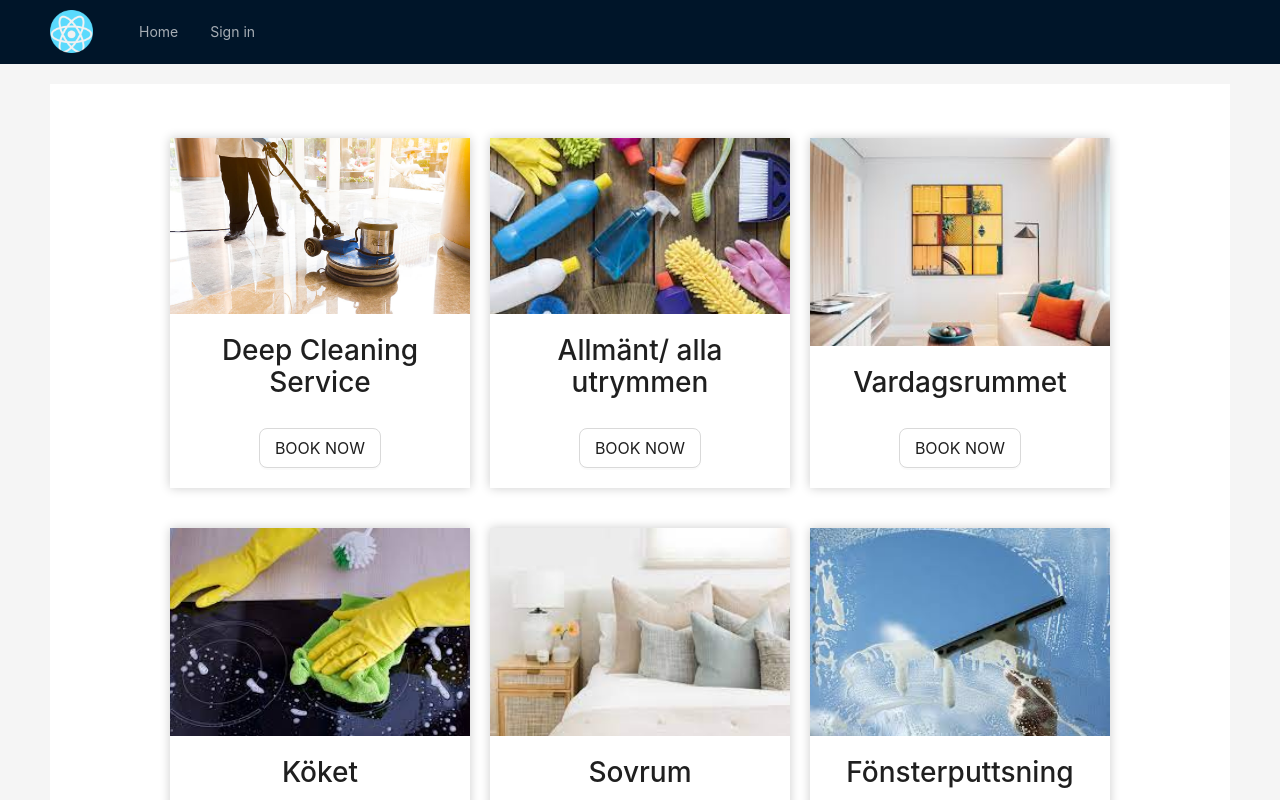
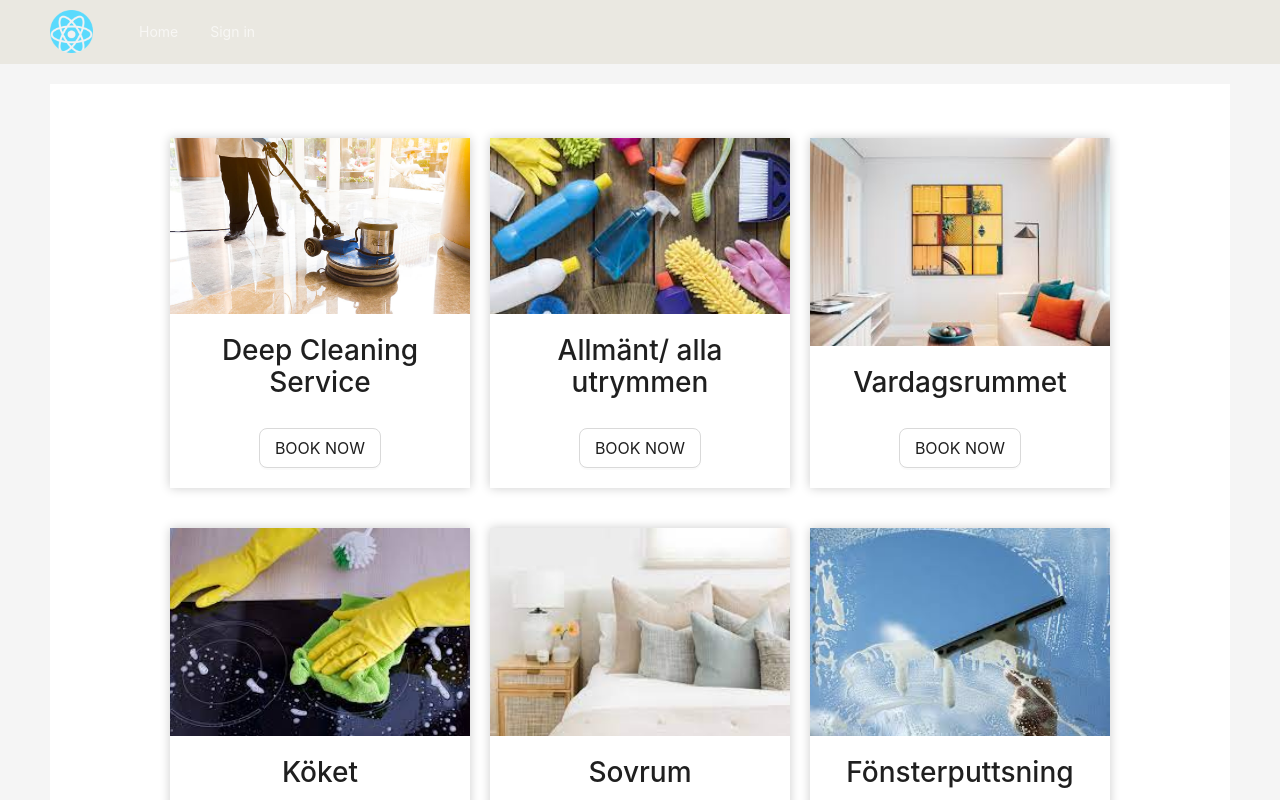
Before and after one commit to sherii190/Booking, a React (Create React App) app in the folder frontend/: page / in a window 1280 px wide. Shown: the top 800 px of the page. Built offline with nearby package versions, Linux system fonts and the light colour scheme.

Commit message:
navbar color change

```diff
--- a/frontend/src/components/Navbar/Navbar.css
+++ b/frontend/src/components/Navbar/Navbar.css
@@ -4,3 +4,7 @@
     margin-top: 10px;
     margin-right: 30px;
 }
+.ant-layout-header,
+.ant-menu-overflow{
+    background-color: #eae8e1;
+}
```
